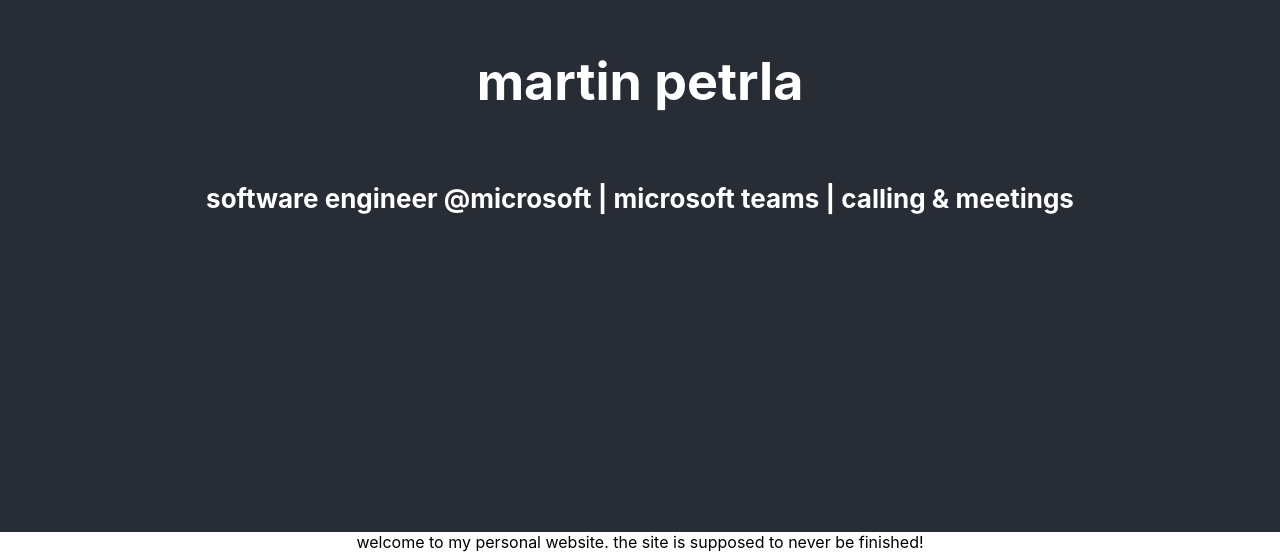
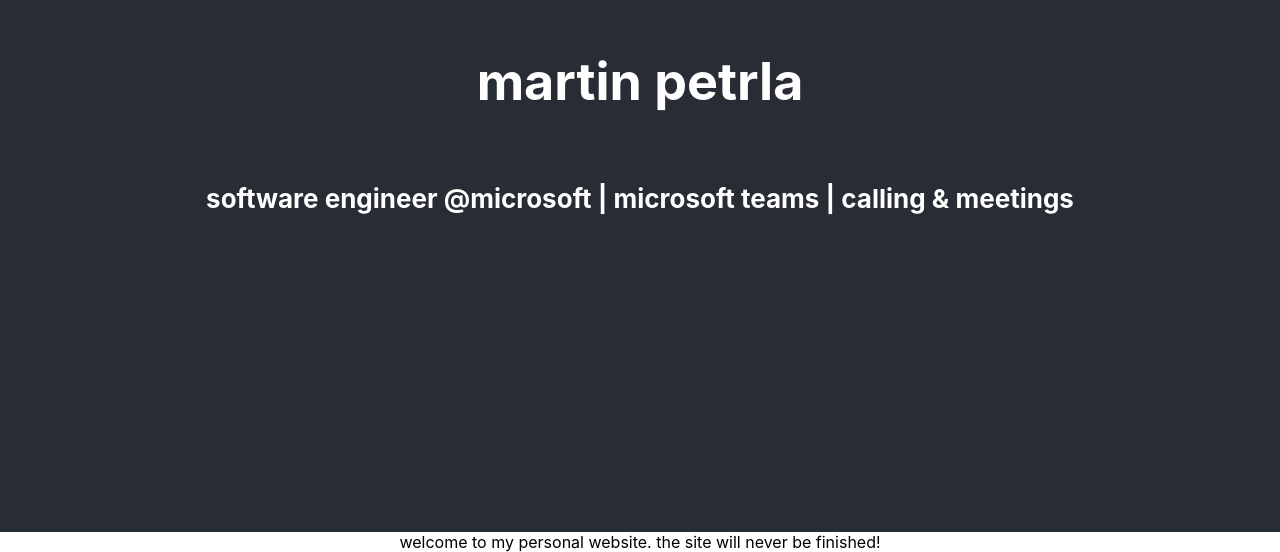
Before and after one commit to MartinPtrl/martinptrl.github.io, a React (Create React App) app: page / in a window 1280 px wide. Shown: the part 268-820 px from the top of the page. Built offline with nearby package versions, Linux system fonts and the light colour scheme.

Commit message:
test - change text

```diff
--- a/src/App.js
+++ b/src/App.js
@@ -9,7 +9,7 @@ function App() {
         <h4>software engineer @microsoft | microsoft teams | calling & meetings</h4>
       </header>
       <body>
-        welcome to my personal website. the site is supposed to never be finished!
+        welcome to my personal website. the site will never be finished!
       </body>
     </div>
   );
```
